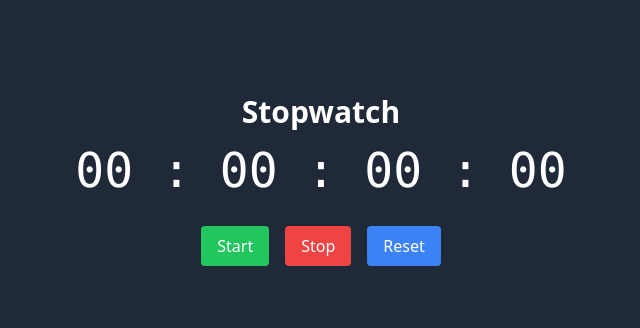
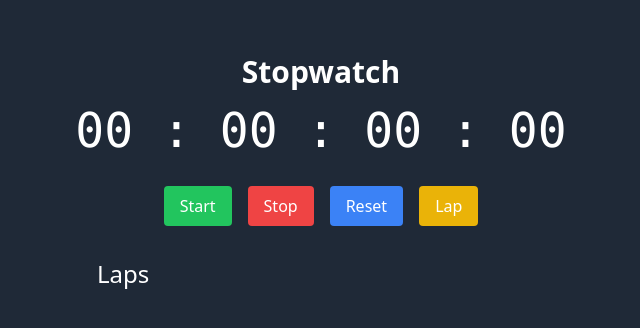
Before and after one commit to iamswethaa/stopwatch, a React (Create React App) app: page / in a window 1280 px wide. Shown: the part 220-548 px from the top of the page, without its empty margins (319-959 px from the left). Built offline with nearby package versions, Linux system fonts and the light colour scheme; the HTML template or start-up script is replaced by a standard one.

Commit message:
added laps

```diff
--- a/src/App.js
+++ b/src/App.js
@@ -3,6 +3,7 @@ import React, { useState, useEffect } from 'react';
 const App = () => {
   const [time, setTime] = useState(0); // Time in milliseconds
   const [isRunning, setIsRunning] = useState(false);
+  const [laps, setLaps] = useState([]); // Store laps
 
   useEffect(() => {
     let interval = null;
@@ -29,6 +30,18 @@ const App = () => {
     return `${getHours} : ${getMinutes} : ${getSeconds} : ${getMilliseconds}`;
   };
 
+  const handleLap = () => {
+    if (isRunning) {
+      setLaps((prevLaps) => [...prevLaps, time]);
+    }
+  };
+
+  const handleReset = () => {
+    setTime(0);
+    setIsRunning(false);
+    setLaps([]); // Clear all laps
+  };
+
   return (
     <div className="flex flex-col items-center justify-center min-h-screen bg-gray-800 text-white">
       <h1 className="text-3xl font-bold mb-4">Stopwatch</h1>
@@ -48,14 +61,34 @@ const App = () => {
           Stop
         </button>
         <button
-          onClick={() => {
-            setTime(0);
-            setIsRunning(false);
-          }}
+          onClick={handleReset}
           className="bg-blue-500 px-4 py-2 rounded hover:bg-blue-600"
         >
           Reset
         </button>
+        <button
+          onClick={handleLap}
+          className="bg-yellow-500 px-4 py-2 rounded hover:bg-yellow-600"
+          disabled={!isRunning}
+        >
+          Lap
+        </button>
+      </div>
+
+      {/* Lap times display */}
+      <div className="mt-8 w-3/4 max-w-md">
+        <h2 className="text-2xl mb-4">Laps</h2>
+        <ul className="space-y-2">
+          {laps.map((lap, index) => (
+            <li
+              key={index}
+              className="flex justify-between bg-gray-700 p-2 rounded"
+            >
+              <span>Lap {index + 1}</span>
+              <span>{formatTime(lap)}</span>
+            </li>
+          ))}
+        </ul>
       </div>
     </div>
   );
```
